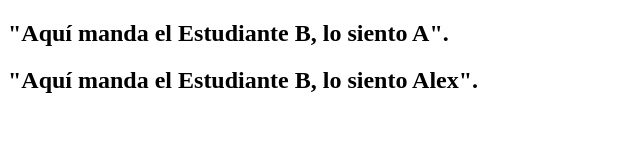
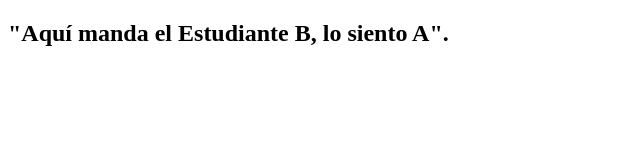
Before and after one commit to casta-pibe/El-Duelo-de-C-digo, a plain HTML site: page index.html in a window 1280 px wide. Shown: the whole page, without its empty margins (0-640 px from the left). Drawn offline with Linux system fonts and the light colour scheme.

```diff
--- a/index.html
+++ b/index.html
@@ -1,14 +1,10 @@
 <!DOCTYPE html>
 <html lang="en">
-<head>
     <meta charset="UTF-8">
     <meta name="viewport" content="width=device-width, initial-scale=1.0">
     <title>Document</title>
-</head>
-<body>
     <h2>"Aquí manda el Estudiante B, lo siento A".</h2>
 
-    <h2>"Aquí manda el Estudiante B, lo siento Alex".</h2>
 
 </body>
 </html>
```
